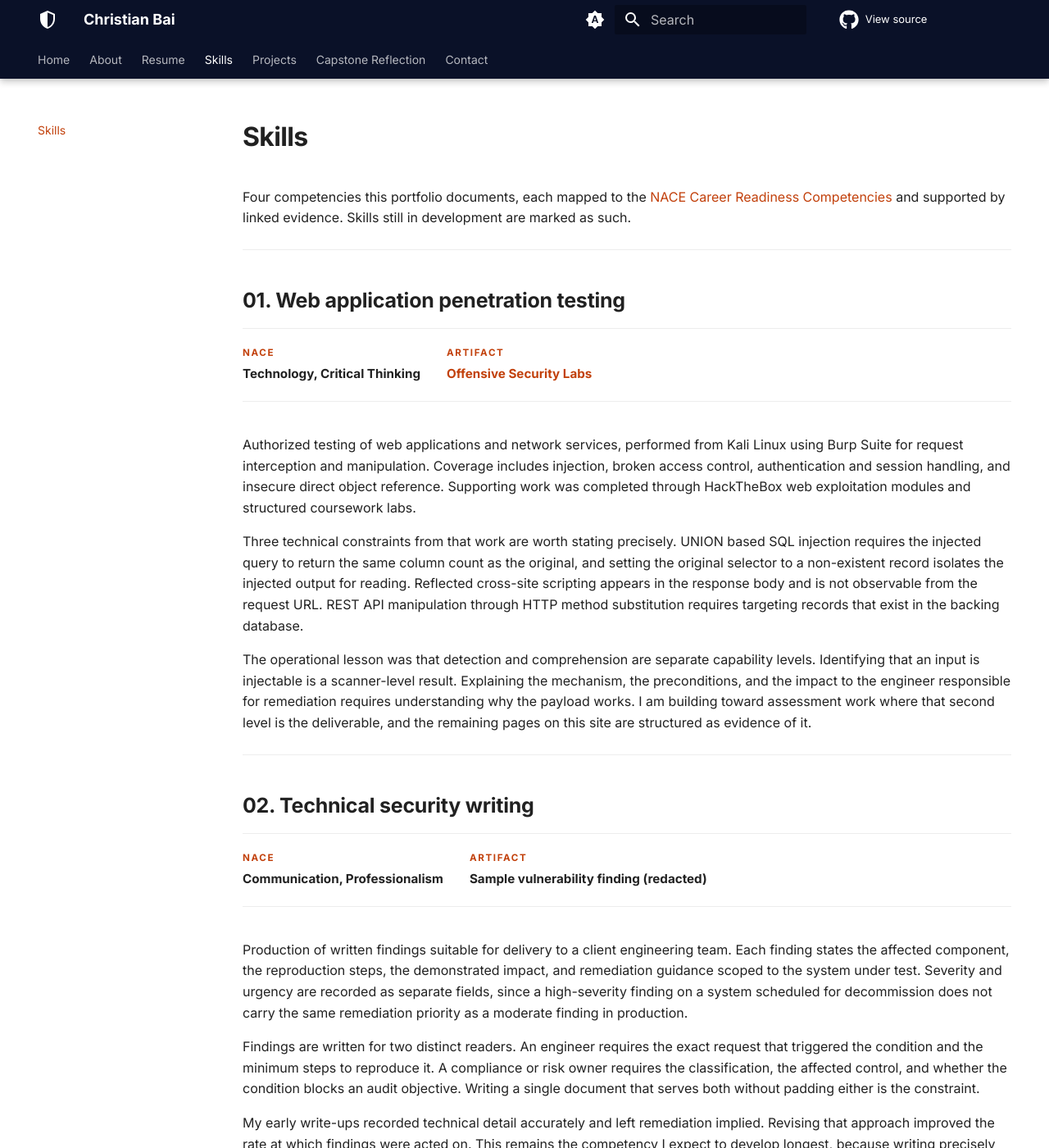
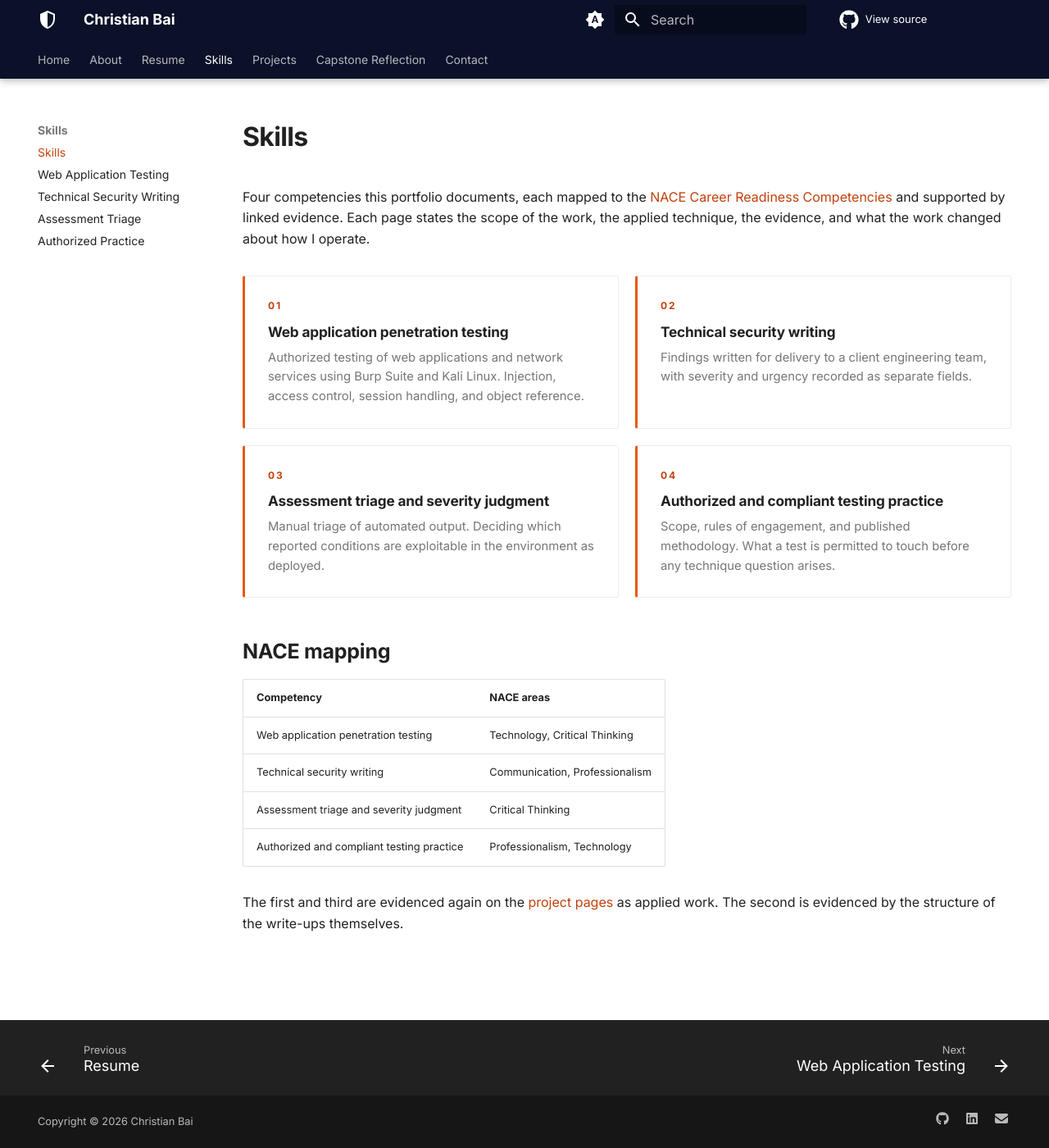
Before and after one commit to christianbai03/christianbai03.github.io, an MkDocs documentation site: the page built from docs/skills.md, in a window 1280 px wide and 1400 px high. Shown: the whole window at 82% size. Built offline with MkDocs 1.6.1 and Material for MkDocs 9.7.7, drawn with Linux system fonts in a browser that asks for light colours; comment, search, counter and statistics services are not loaded; some of the changed text lies outside the part shown.

```diff
--- /dev/null
+++ b/docs/competencies/assessment-triage.md
@@ -0,0 +1,51 @@
+# Assessment triage and severity judgment
+
+<div class="cb-meta" markdown>
+<div><span class="cb-k">NACE</span><span class="cb-v">Critical Thinking</span></div>
+<div><span class="cb-k">Evidence</span><span class="cb-v"><a href="../../projects/cloud-security-assessment/">Cloud Security Assessment</a></span></div>
+<div><span class="cb-k">Tools</span><span class="cb-v">ScoutSuite, AWS console</span></div>
+<div><span class="cb-k">Status</span><span class="cb-v">Applied</span></div>
+</div>
+
+## Scope
+
+Configuration review of an AWS environment using ScoutSuite, covering IAM policy
+and role scope, S3 bucket exposure and access policy, EBS volume encryption
+coverage, and load balancer listener and TLS configuration.
+
+## Applied technique
+
+Automated output requires manual triage before any of it becomes a finding. A
+scanner reports conditions that are technically accurate and contextually
+indistinguishable from one another. Every item looks equally valid on the page.
+
+The analytical work is determining which conditions are exploitable in the
+account as deployed, then defending that determination under review. A public
+bucket holding static marketing assets and a public bucket holding database
+exports produce the same scanner line.
+
+An unfiltered scanner export delivered as a report transfers that work to the
+client, which is the opposite of what they paid for.
+
+## Evidence
+
+The [cloud security assessment page](../projects/cloud-security-assessment.md)
+carries the methodology and an example finding structure.
+
+!!! danger "Before publishing specifics"
+
+    If the reviewed environment was a client's, do not publish findings without
+    written permission. Strip account IDs, ARNs, bucket names, and hostnames
+    first. Describing the class of finding without the target is always the safe
+    version.
+
+## What the work changed
+
+The same judgment applies to application testing. Low-severity results have to be
+sorted into findings that justify remediation effort and observations that belong
+in an appendix.
+
+I treat severity as a claim I have to be able to support, not a field copied from
+tool output. That is the habit the cloud work built.
+
+[All skills](../skills.md){ .cb-btn .cb-btn--ghost }
--- /dev/null
+++ b/docs/competencies/authorized-practice.md
@@ -0,0 +1,48 @@
+# Authorized and compliant testing practice
+
+<div class="cb-meta" markdown>
+<div><span class="cb-k">NACE</span><span class="cb-v">Professionalism, Technology</span></div>
+<div><span class="cb-k">Evidence</span><span class="cb-v">Cyber law and ethics coursework</span></div>
+<div><span class="cb-k">Standards</span><span class="cb-v">NIST SP 800-115, OWASP</span></div>
+<div><span class="cb-k">Status</span><span class="cb-v">Foundational</span></div>
+</div>
+
+## Scope
+
+Offensive security work is bounded by written authorization before it is bounded
+by technique. Scope, rules of engagement, and testing windows determine what
+systems may be touched and what methods are permitted against them. Coursework in
+cyber law and ethics provides the regulatory context for those constraints.
+
+## Applied technique
+
+Engagements follow published methodology so results are reproducible and
+defensible.
+
+[NIST SP 800-115](https://csrc.nist.gov/pubs/sp/800/115/final) provides the
+assessment structure, covering planning, discovery, attack, and reporting. The
+[OWASP Web Security Testing Guide](https://owasp.org/www-project-web-security-testing-guide/)
+provides web application coverage.
+
+Working to a documented method also produces the evidence trail needed if a
+client disputes a result or questions an action taken during testing. Without it,
+the only record of what happened is memory.
+
+## Evidence
+
+!!! note "Artifact to link"
+
+    A paper or memo from your cyber law and ethics coursework, or a sanitized
+    rules-of-engagement template.
+
+## What the work changed
+
+In practice this means staying inside the agreed scope, logging actions taken
+against each target, and withholding publication of findings concerning systems I
+do not own.
+
+That last constraint is visible here. The pages on this site describe classes of
+vulnerability and methodology. No client, target, or host identifier appears
+anywhere in this portfolio.
+
+[All skills](../skills.md){ .cb-btn .cb-btn--ghost }
--- a/docs/skills.md
+++ b/docs/skills.md
@@ -7,113 +7,51 @@ hide:
 
 Four competencies this portfolio documents, each mapped to the
 [NACE Career Readiness Competencies](https://www.naceweb.org/career-readiness/competencies/career-readiness-defined)
-and supported by linked evidence. Skills still in development are marked as such.
+and supported by linked evidence. Each page states the scope of the work, the
+applied technique, the evidence, and what the work changed about how I operate.
 
----
+<div class="cb-grid">
 
-## 01. Web application penetration testing
+<a class="cb-card" href="../competencies/web-application-testing/">
+<span class="cb-num">01</span>
+<h3>Web application penetration testing</h3>
+<p>Authorized testing of web applications and network services using Burp Suite
+and Kali Linux. Injection, access control, session handling, and object
+reference.</p>
+</a>
 
-<div class="cb-meta" markdown>
-<div><span class="cb-k">NACE</span><span class="cb-v">Technology, Critical Thinking</span></div>
-<div><span class="cb-k">Artifact</span><span class="cb-v"><a href="../projects/offensive-security-labs/">Offensive Security Labs</a></span></div>
+<a class="cb-card" href="../competencies/security-writing/">
+<span class="cb-num">02</span>
+<h3>Technical security writing</h3>
+<p>Findings written for delivery to a client engineering team, with severity and
+urgency recorded as separate fields.</p>
+</a>
+
+<a class="cb-card" href="../competencies/assessment-triage/">
+<span class="cb-num">03</span>
+<h3>Assessment triage and severity judgment</h3>
+<p>Manual triage of automated output. Deciding which reported conditions are
+exploitable in the environment as deployed.</p>
+</a>
+
+<a class="cb-card" href="../competencies/authorized-practice/">
+<span class="cb-num">04</span>
+<h3>Authorized and compliant testing practice</h3>
+<p>Scope, rules of engagement, and published methodology. What a test is
+permitted to touch before any technique question arises.</p>
+</a>
+
 </div>
 
-Authorized testing of web applications and network services, performed from Kali
-Linux using Burp Suite for request interception and manipulation. Coverage
-includes injection, broken access control, authentication and session handling,
-and insecure direct object reference. Supporting work was completed through
-HackTheBox web exploitation modules and structured coursework labs.
+## NACE mapping
 
-Three technical constraints from that work are worth stating precisely. UNION
-based SQL injection requires the injected query to return the same column count
-as the original, and setting the original selector to a non-existent record
-isolates the injected output for reading. Reflected cross-site scripting appears
-in the response body and is not observable from the request URL. REST API
-manipulation through HTTP method substitution requires targeting records that
-exist in the backing database.
+| Competency | NACE areas |
+| --- | --- |
+| Web application penetration testing | Technology, Critical Thinking |
+| Technical security writing | Communication, Professionalism |
+| Assessment triage and severity judgment | Critical Thinking |
+| Authorized and compliant testing practice | Professionalism, Technology |
 
-The operational lesson was that detection and comprehension are separate
-capability levels. Identifying that an input is injectable is a scanner-level
-result. Explaining the mechanism, the preconditions, and the impact to the
-engineer responsible for remediation requires understanding why the payload
-works. I am building toward assessment work where that second level is the
-deliverable, and the remaining pages on this site are structured as evidence of
-it.
-
----
-
-## 02. Technical security writing
-
-<div class="cb-meta" markdown>
-<div><span class="cb-k">NACE</span><span class="cb-v">Communication, Professionalism</span></div>
-<div><span class="cb-k">Artifact</span><span class="cb-v">Sample vulnerability finding (redacted)</span></div>
-</div>
-
-Production of written findings suitable for delivery to a client engineering
-team. Each finding states the affected component, the reproduction steps, the
-demonstrated impact, and remediation guidance scoped to the system under test.
-Severity and urgency are recorded as separate fields, since a high-severity
-finding on a system scheduled for decommission does not carry the same
-remediation priority as a moderate finding in production.
-
-Findings are written for two distinct readers. An engineer requires the exact
-request that triggered the condition and the minimum steps to reproduce it. A
-compliance or risk owner requires the classification, the affected control, and
-whether the condition blocks an audit objective. Writing a single document that
-serves both without padding either is the constraint.
-
-My early write-ups recorded technical detail accurately and left remediation
-implied. Revising that approach improved the rate at which findings were acted
-on. This remains the competency I expect to develop longest, because writing
-precisely under engagement deadlines is a distinct discipline from testing.
-
----
-
-## 03. Assessment triage and severity judgment
-
-<div class="cb-meta" markdown>
-<div><span class="cb-k">NACE</span><span class="cb-v">Critical Thinking</span></div>
-<div><span class="cb-k">Artifact</span><span class="cb-v"><a href="../projects/cloud-security-assessment/">Cloud Security Assessment</a></span></div>
-</div>
-
-Configuration review of an AWS environment using ScoutSuite, covering IAM policy
-and role scope, S3 bucket exposure and access policy, EBS volume encryption
-coverage, and load balancer listener and TLS configuration.
-
-Automated output requires manual triage before it becomes a finding. A scanner
-reports conditions that are technically accurate and contextually
-indistinguishable from one another. Determining which conditions are exploitable
-in the account as deployed, and defending that determination under review, is the
-analytical work. An unfiltered scanner export delivered as a report transfers
-that work to the client.
-
-The same judgment applies to application testing, where low-severity results have
-to be sorted into findings that justify remediation effort and observations that
-belong in an appendix. I treat severity as a claim I have to be able to support,
-not a field copied from tool output.
-
----
-
-## 04. Authorized and compliant testing practice
-
-<div class="cb-meta" markdown>
-<div><span class="cb-k">NACE</span><span class="cb-v">Professionalism, Technology</span></div>
-<div><span class="cb-k">Artifact</span><span class="cb-v">Coursework in cyber law and ethics</span></div>
-</div>
-
-Offensive security work is bounded by written authorization before it is bounded
-by technique. Scope, rules of engagement, and testing windows determine what
-systems may be touched and what methods are permitted against them. Coursework in
-cyber law and ethics provides the regulatory context for those constraints.
-
-Engagements follow published methodology so that results are reproducible and
-defensible. NIST SP 800-115 provides the assessment structure, and the OWASP
-testing guide provides web application coverage. Working to a documented method
-also produces the evidence trail needed if a client disputes a result or an
-action taken during testing.
-
-In practice this means staying inside the agreed scope, logging actions taken
-against each target, and withholding publication of findings concerning systems I
-do not own. The pages on this site describe classes of vulnerability and
-methodology. No client, target, or host identifier appears anywhere in this
-portfolio.
+The first and third are evidenced again on the [project pages](projects/index.md)
+as applied work. The second is evidenced by the structure of the write-ups
+themselves.
--- a/mkdocs.yml
+++ b/mkdocs.yml
@@ -3,8 +3,8 @@ site_description: Cybersecurity portfolio focused on web application penetration
 site_author: Christian Bai
 
 # TODO Replace GITHUB-USERNAME with your actual GitHub username before deploying.
-site_url: https://GITHUB-USERNAME.github.io/
-repo_url: https://github.com/GITHUB-USERNAME/GITHUB-USERNAME.github.io
+site_url: https://christianbai03.github.io/
+repo_url: https://github.com/christianbai03/christianbai03.github.io
 repo_name: View source
 edit_uri: ""
 
@@ -89,13 +89,13 @@ plugins:
 extra:
   social:
     - icon: fontawesome/brands/github
-      link: https://github.com/GITHUB-USERNAME
+      link: https://github.com/christianbai03/christianbai03.github.io
       name: GitHub
     - icon: fontawesome/brands/linkedin
-      link: https://www.linkedin.com/in/LINKEDIN-SLUG
+      link: https://www.linkedin.com/in/christianbai03/
       name: LinkedIn
     - icon: fontawesome/solid/envelope
-      link: mailto:christian.bai0903@gmail.com
+      link: mailto:christian.bai03@gmail.com
       name: Email
   generator: false
 
@@ -105,7 +105,12 @@ nav:
   - Home: index.md
   - About: about.md
   - Resume: resume.md
-  - Skills: skills.md
+  - Skills:
+      - skills.md
+      - Web Application Testing: competencies/web-application-testing.md
+      - Technical Security Writing: competencies/security-writing.md
+      - Assessment Triage: competencies/assessment-triage.md
+      - Authorized Practice: competencies/authorized-practice.md
   - Projects:
       - projects/index.md
       - Internship Experience: projects/internship.md
```
Also changed, not shown: docs/competencies/security-writing.md (added, +55 -0 lines), docs/competencies/web-application-testing.md (added, +55 -0 lines).
